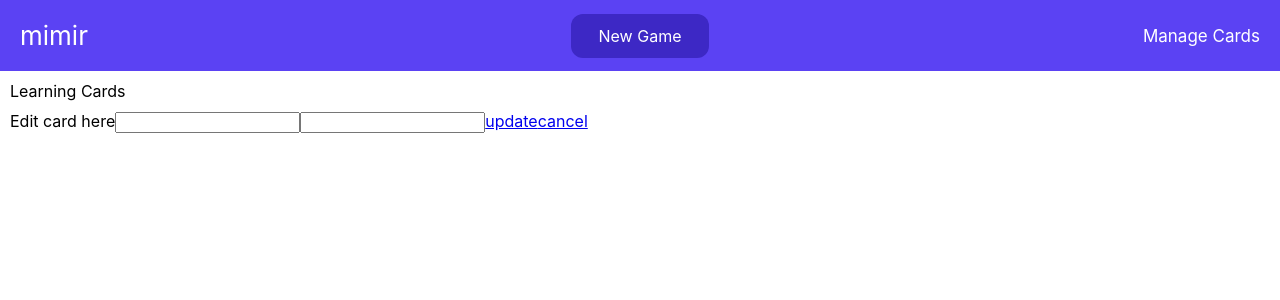
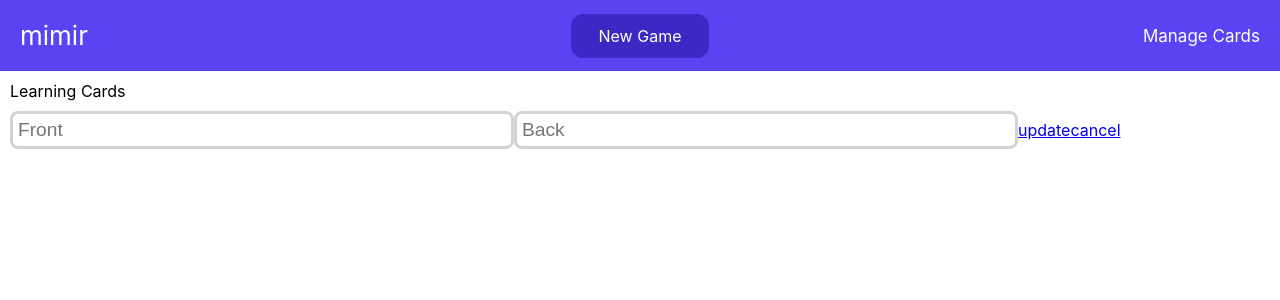
Before and after one commit to damianfrizzi/mas-mimir, a React (Create React App) app in the folder mimir/: page /cards/1 in a window 1280 px wide. Shown: the top 300 px of the page. Built offline with nearby package versions, Linux system fonts and the light colour scheme; no server answers.

Commit message:
start styling manage cards

```diff
--- a/mimir/src/components/StyledComponents.ts
+++ b/mimir/src/components/StyledComponents.ts
@@ -67,7 +67,7 @@ export const ButtonStart = styled(Button)`
 
 export const Input = styled.input`
   background: 0;
-  border: solid 1px;
+  border: solid 3px lightgray;
   border-radius: 8px;
   width: 40%;
   padding: 5px 5px;
--- a/mimir/src/components/pages/CardList.tsx
+++ b/mimir/src/components/pages/CardList.tsx
@@ -1,4 +1,5 @@
 import { fetchCards, addCard, deleteCard } from "api/mimir-backend";
+import { Button, Input } from "components/StyledComponents";
 import { AppContext } from "data/Context";
 import { CardItem } from "models/CardItem";
 import { useContext, useEffect, useState } from "react";
@@ -72,10 +73,10 @@ const InputContainer = styled.div`
   justify-content: left;
 `
 
-const Input = styled.input`
+// const Input = styled.input`
 
-`
+// `
 
-const Button = styled.button`
+// const Button = styled.button`
 
-`
+// `
--- a/mimir/src/components/pages/EditCard.tsx
+++ b/mimir/src/components/pages/EditCard.tsx
@@ -1,4 +1,5 @@
 import { updateCard } from 'api/mimir-backend'
+import { Input } from 'components/StyledComponents'
 import { AppContext } from 'data/Context'
 import { CardItem } from 'models/CardItem'
 import { useContext, useEffect, useState } from 'react'
@@ -34,9 +35,8 @@ export const EditCard = () => {
 
   return (
     <Main>
-      Edit card here
-      <Input onChange={e => setInputFront(e.target.value)} value={inputFront} />
-      <Input onChange={e => setInputBack(e.target.value)} value={inputBack} />
+      <Input onChange={e => setInputFront(e.target.value)} placeholder='Front' value={inputFront} />
+      <Input onChange={e => setInputBack(e.target.value)} placeholder='Back' value={inputBack} />
       <Link onClick={() => update()} to="/cards">update</Link>
       <Link to="/cards">cancel</Link>
     </Main>
@@ -47,9 +47,9 @@ const Main = styled.main`
   margin: 10px;
 `
 
-const Input = styled.input`
+// const Input = styled.input`
 
-`
+// `
 
 const Button = styled.button`
 
```
